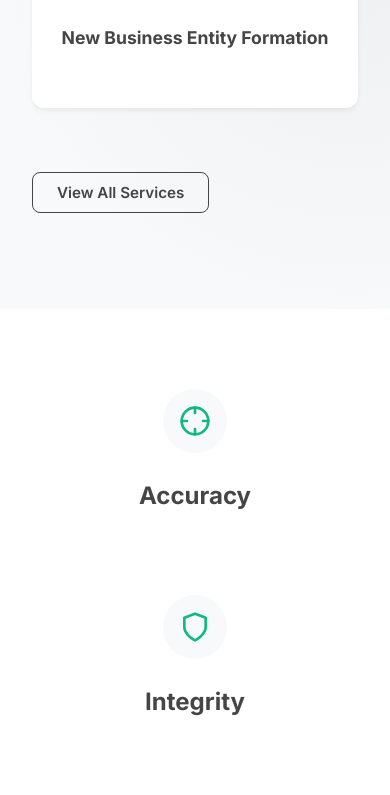
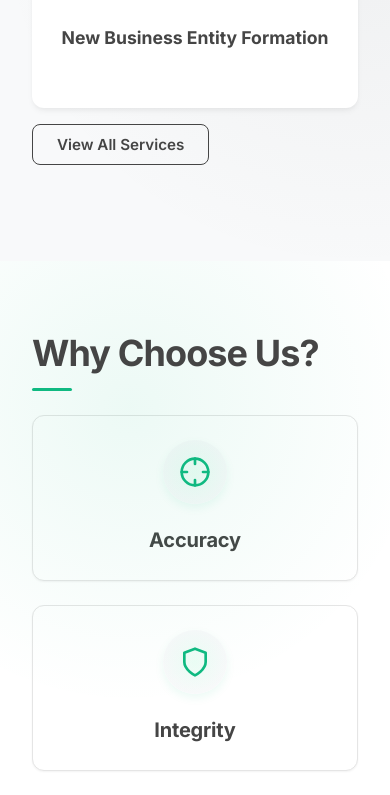
Before and after one commit to QASchoolUSA/Precise-Accounting, a Next.js app: page / in a window 390 px wide. Shown: the part 2220-3015 px from the top of the page. Built offline with nearby package versions, Linux system fonts and the light colour scheme.

Commit message:
feat: enhance UI styling and add eslint dev dependencies
- Improve values section styling with hover effects and responsive design
- Add eslint and eslint-config-next as dev dependencies
- Adjust margin and add section title in home page
- Simplify payment amount handling in pricing calculator

```diff
--- a/app/globals.css
+++ b/app/globals.css
@@ -624,53 +624,104 @@ main {
 
 /* Values Section */
 .values-section {
-    padding: 4rem 0;
+    padding: 6rem 0;
     background-color: white;
     border-bottom: 1px solid var(--color-border);
+    position: relative;
+    overflow: hidden;
+}
+
+.values-section::before {
+    content: '';
+    position: absolute;
+    top: -20%;
+    right: -10%;
+    width: 600px;
+    height: 600px;
+    background: radial-gradient(circle, rgba(16, 185, 129, 0.08) 0%, rgba(255, 255, 255, 0) 70%);
+    border-radius: 50%;
+    pointer-events: none;
 }
 
 .values-grid {
     display: grid;
-    grid-template-columns: repeat(auto-fit, minmax(250px, 1fr));
-    gap: 3rem;
+    grid-template-columns: repeat(auto-fit, minmax(240px, 1fr));
+    gap: 2.5rem;
     max-width: 1000px;
     margin: 0 auto;
     text-align: center;
+    align-items: stretch;
 }
 
 .value-card {
     display: flex;
     flex-direction: column;
     align-items: center;
-    padding: 1rem;
+    padding: 2rem 1.5rem;
+    background: white;
+    border: 1px solid var(--color-border);
+    border-radius: var(--radius-lg);
+    box-shadow: var(--shadow-sm);
+    transition: transform 0.25s ease, box-shadow 0.25s ease, border-color 0.25s ease;
+}
+
+.value-card:hover {
+    transform: translateY(-4px);
+    box-shadow: var(--shadow-md);
+    border-color: rgba(16, 185, 129, 0.3);
 }
 
 .value-icon {
-    width: 64px;
-    height: 64px;
-    background-color: var(--color-bg-alt);
-    /* Light gray circle */
+    width: 72px;
+    height: 72px;
+    background: radial-gradient(circle, #ecfdf5 0%, var(--color-bg-alt) 70%);
     border-radius: 50%;
     display: flex;
     align-items: center;
     justify-content: center;
-    margin-bottom: 1.5rem;
+    margin-bottom: 1.25rem;
     color: var(--color-accent);
-    /* Emerald icon */
-    transition: transform 0.3s ease;
+    box-shadow: 0 4px 10px rgba(16, 185, 129, 0.08);
+    transition: transform 0.3s ease, box-shadow 0.3s ease;
 }
 
 .value-card:hover .value-icon {
-    transform: scale(1.1);
+    transform: scale(1.06);
     background-color: #ecfdf5;
-    /* Emerald 50 */
+    box-shadow: 0 8px 16px rgba(16, 185, 129, 0.12);
 }
 
 .value-card h3 {
-    font-size: 1.5rem;
+    font-size: 1.25rem;
     font-weight: 700;
     color: var(--color-brand);
     margin: 0;
+    letter-spacing: -0.01em;
+}
+
+.value-card:hover h3 {
+    color: var(--color-accent);
+}
+
+@media (max-width: 768px) {
+    .values-section {
+        padding: 4rem 0;
+    }
+
+    .values-grid {
+        gap: 1.5rem;
+        grid-template-columns: 1fr;
+        max-width: 640px;
+    }
+
+    .value-card {
+        padding: 1.5rem;
+    }
+
+    .value-icon {
+        width: 64px;
+        height: 64px;
+    }
 }
 
 /* Results */
--- a/app/page.js
+++ b/app/page.js
@@ -55,7 +55,7 @@ export default function Home() {
                             <h3>Resources (Coming Soon)</h3>
                         </div> */}
                     </div>
-                    <div className="text-center" style={{ marginTop: '4rem' }}>
+                    <div className="text-center" style={{ marginTop: '1rem' }}>
                         <Link href="/services" className="btn btn-secondary-dark">View All Services</Link>
                     </div>
                 </div>
@@ -63,6 +63,7 @@ export default function Home() {
 
             <section className="values-section">
                 <div className="container">
+                    <h2 className="section-title text-center">Why Choose Us?</h2>
                     <div className="values-grid">
                         <div className="value-card">
                             <div className="value-icon">
--- a/package.json
+++ b/package.json
@@ -13,5 +13,9 @@
     "react": "^18",
     "react-dom": "^18",
     "stripe": "^20.0.0"
+  },
+  "devDependencies": {
+    "eslint": "9.39.1",
+    "eslint-config-next": "16.0.8"
   }
 }
```
Also changed, not shown: components/PricingCalculator.jsx (+4 -7 lines), 1 other file (tests, documents, lock files or other folders).
